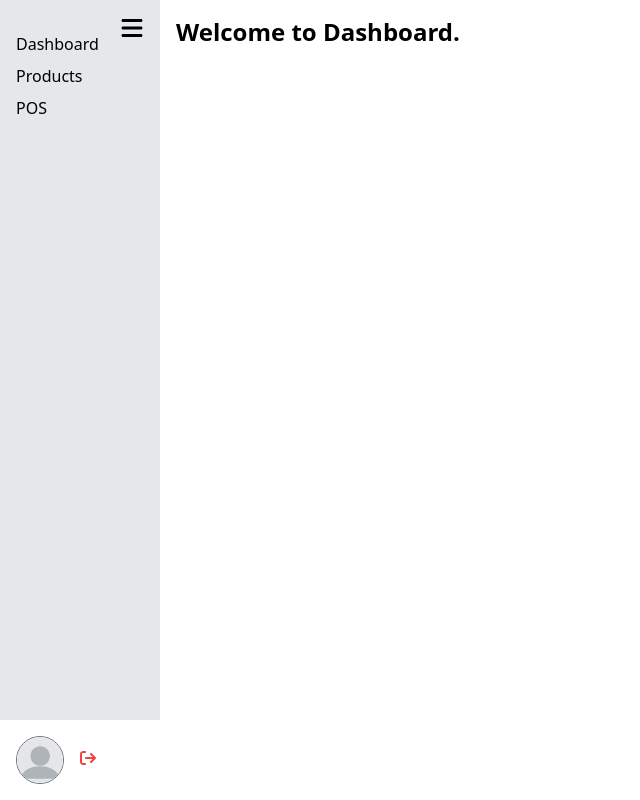
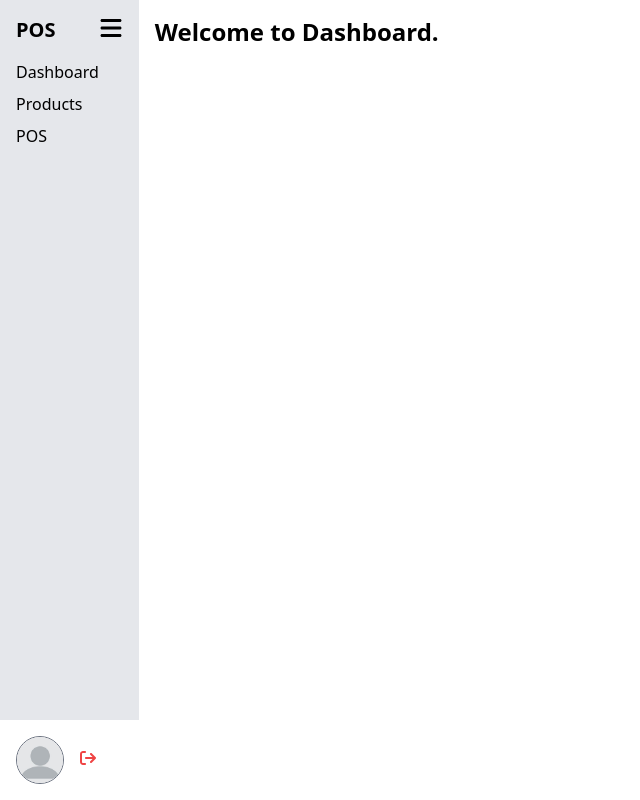
Before and after one commit to monower-sadaf/pos-frontend, a Next.js app: page / in a window 1280 px wide. Shown: the whole page, without its empty margins (0-640 px from the left). Built offline with nearby package versions, Linux system fonts and the light colour scheme.

Commit message:
fixed the sidebar

```diff
--- a/app/_component/Sidebar/Sidebar.jsx
+++ b/app/_component/Sidebar/Sidebar.jsx
@@ -12,11 +12,14 @@ const Sidebar = () => {
 
     return (
         <div className={`bg-gray-200 min-h-screen flex flex-col justify-between`}>
-            <div className={`min-w-20 lg:min-w-40 flex justify-between p-4  ${sidebar ? 'block' : 'hidden'}`}>
+            <div className={` flex justify-between p-4`}>
+
+                {
+                    sidebar && (
                         <div>
                             <div className="flex justify-between items-center mb-4">
                                 <h1 className="text-xl font-bold">
-                            {auth?.user?.name}
+                                    POS
                                 </h1>
                             </div>
 
@@ -44,6 +47,9 @@ const Sidebar = () => {
                                 </li>
                             </ul>
                         </div>
+                    )
+                }
+
 
                 <div>
                     <button onClick={() => setSidebar(!sidebar)} title="Toggle Sidebar">
@@ -53,7 +59,8 @@ const Sidebar = () => {
             </div>
 
 
-
+            {
+                sidebar && (
                     <div className="bg-white p-4 flex items-center gap-2">
                         <Image src='/demo_user.jpg' width={1000} height={1000} alt="Image Preview" className="w-[3em] h-[3em] rounded-full border border-gray-500" />
                         <div>
@@ -66,6 +73,9 @@ const Sidebar = () => {
                             </button>
                         </div>
                     </div>
+                )
+            }
+
         </div>
     );
 };
```
Lines whose indentation alone changed are shown as unchanged.
